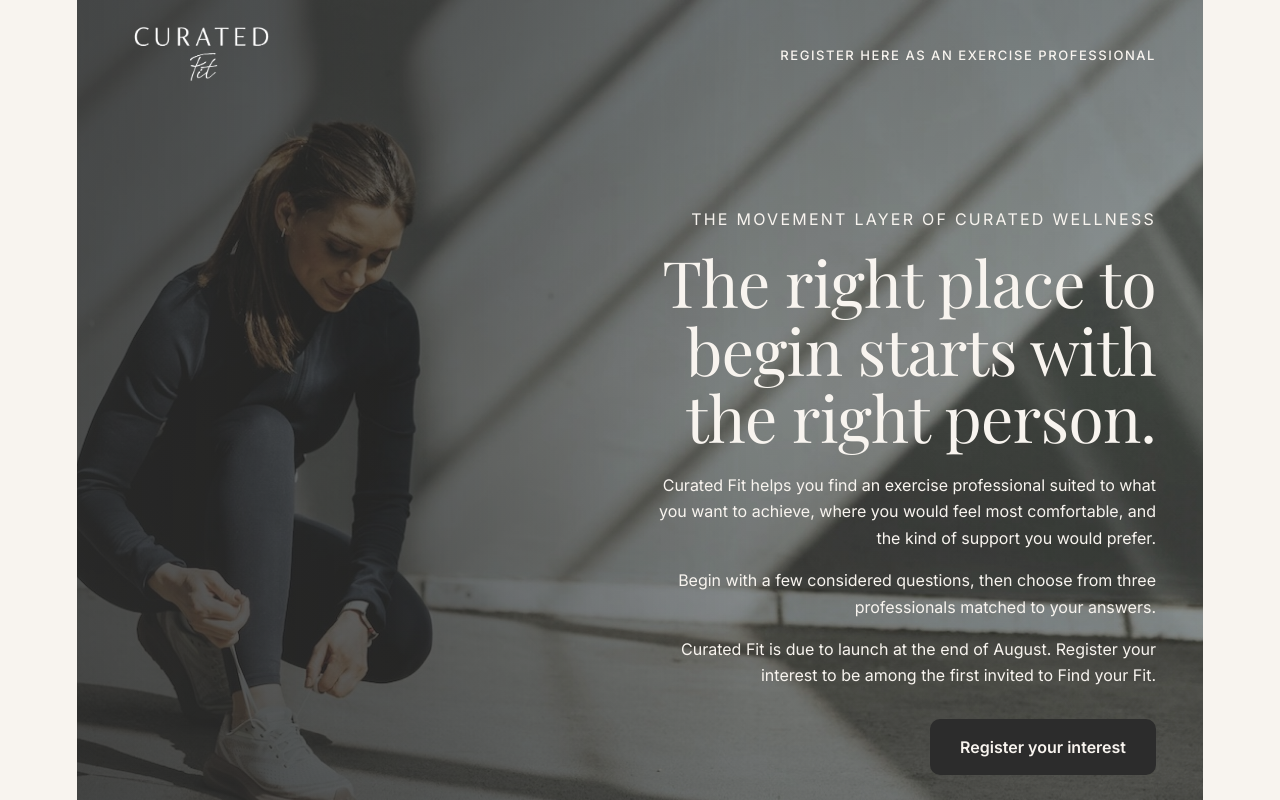
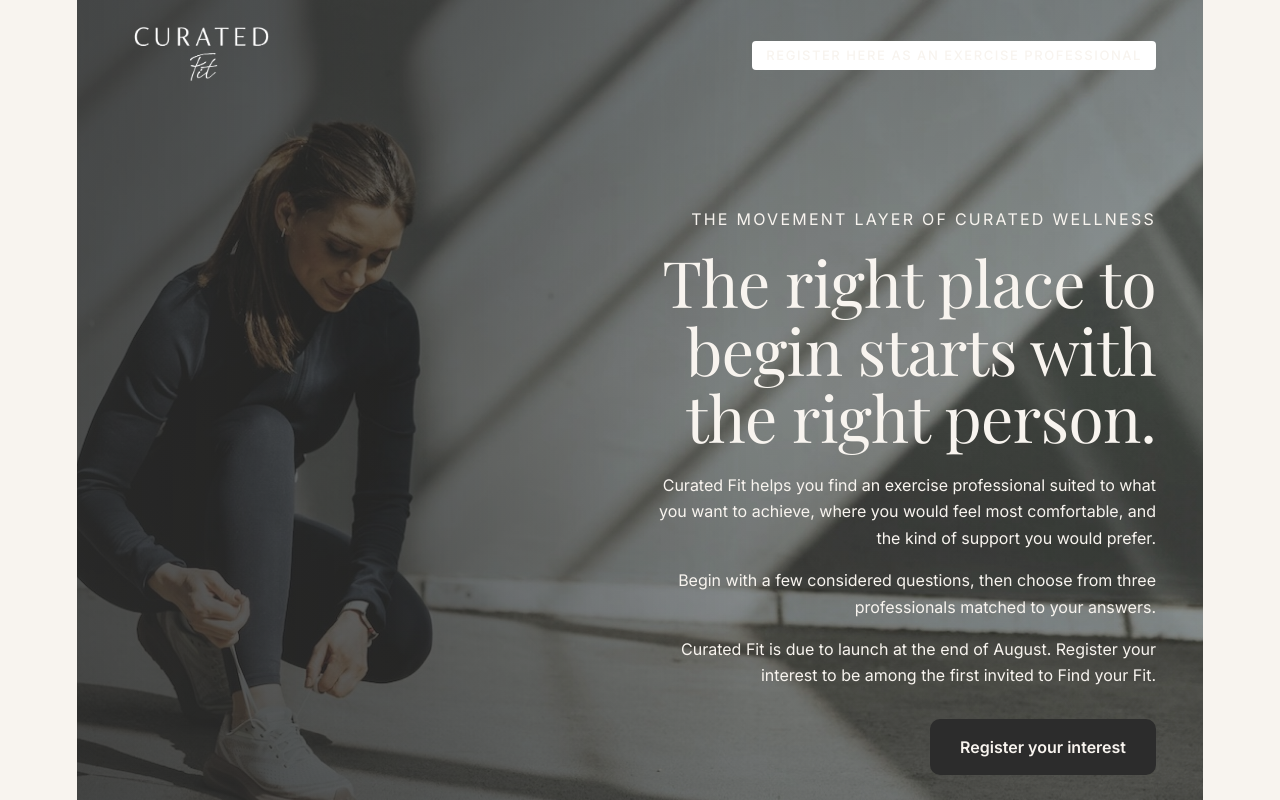
Before and after one commit to EmPerry1972/curated-fit-holding-page, a Next.js app: page / in a window 1280 px wide. Shown: the top 800 px of the page. Built offline with nearby package versions, Linux system fonts and the light colour scheme.

Commit message:
Style "Register here as an Exercise Professional" as white box with black bold text

```diff
--- a/app/page.tsx
+++ b/app/page.tsx
@@ -51,7 +51,7 @@ export default function Page() {
 
         <nav style={{ position: "relative", zIndex: 2, display: "flex", alignItems: "center", justifyContent: "space-between", padding: "22px 24px", maxWidth: 1080, margin: "0 auto", width: "100%", flexWrap: "wrap", gap: 12 }}>
           <a href="/"><img src="/logo.png" alt="Curated Fit" style={{ height: 64, filter: "brightness(0) invert(1)" }} /></a>
-          <a href="/register" style={{ fontFamily: mono, fontSize: 11, letterSpacing: "0.12em", textTransform: "uppercase", color: "var(--warm-white)", textDecoration: "none" }}>
+          <a href="/register" style={{ fontFamily: mono, fontSize: 11, letterSpacing: "0.12em", textTransform: "uppercase", color: "#000000", fontWeight: 700, textDecoration: "none", backgroundColor: "#ffffff", padding: "8px 14px", borderRadius: 4, display: "inline-block" }}>
             Register here as an Exercise Professional
           </a>
         </nav>
```
